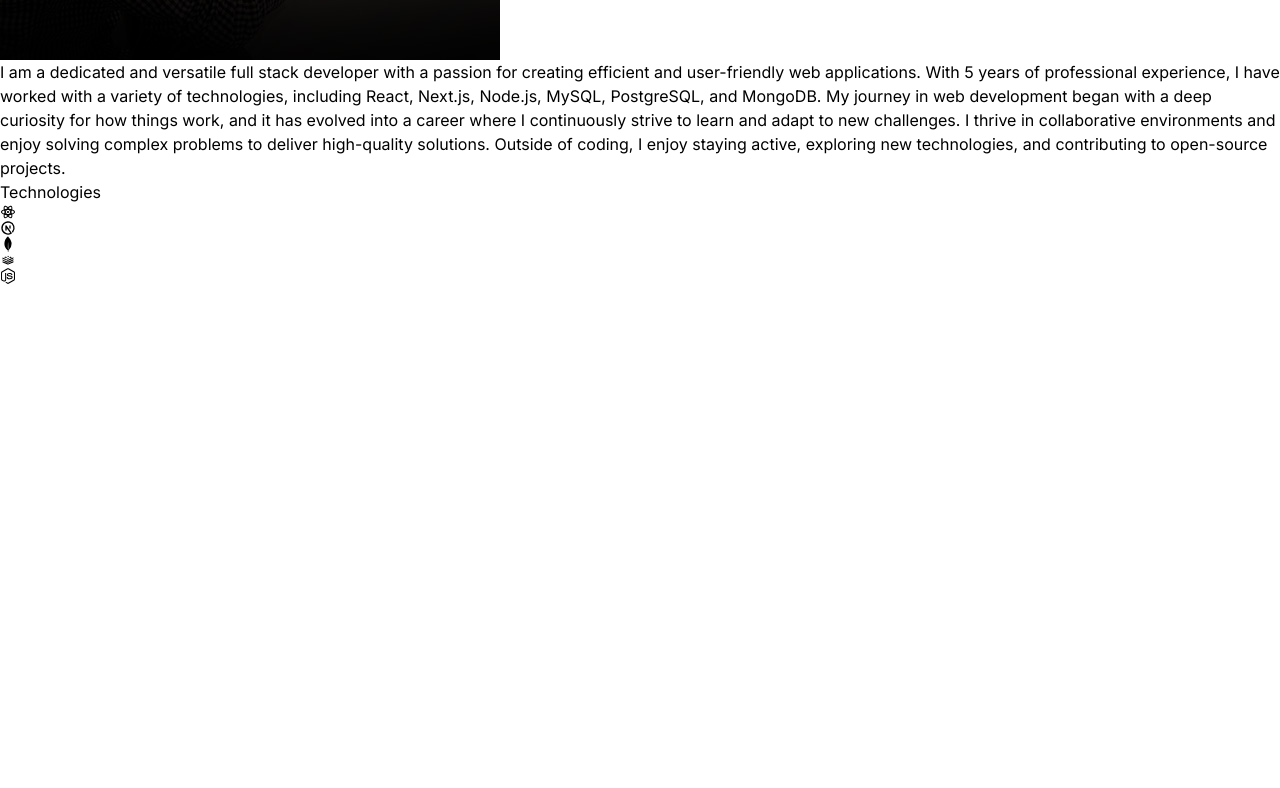
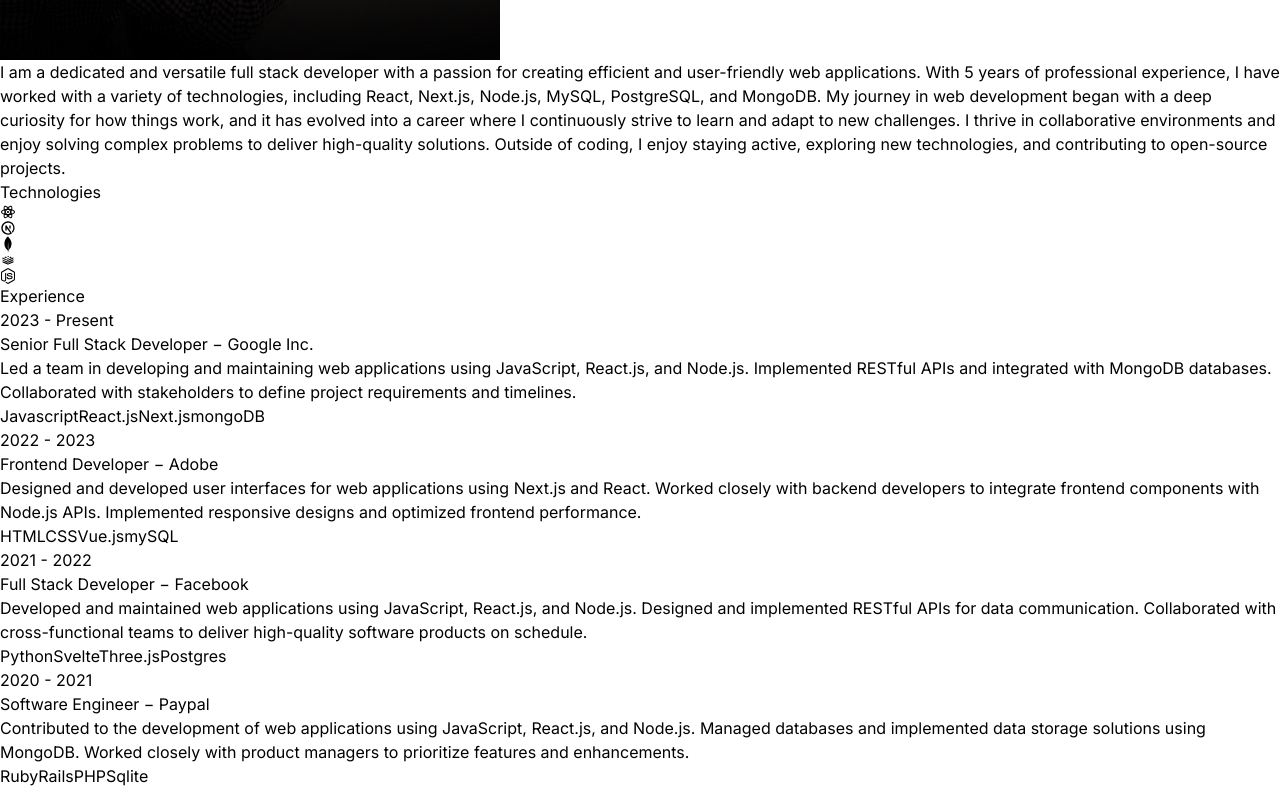
Before and after one commit to Code-Jutsuu/React-Portfolio, a React (Vite) app: page / in a window 1280 px wide. Shown: the part 1270-2058 px from the top of the page. Before the commit the page ends 1554 px from the top, so only its background shows below. Built offline with nearby package versions, Linux system fonts and the light colour scheme.

Commit message:
Experience

```diff
--- a/src/App.jsx
+++ b/src/App.jsx
@@ -2,6 +2,7 @@
 import Hero from "./components/Hero";
 import About from "./components/About";
 import Technologies from "./components/Technologies";
+import Experience from "./components/Experience";
 
 function App() {
   return (
@@ -15,6 +16,7 @@
         <Hero />
         <About />
         <Technologies />
+        <Experience />
       </div>
     </div>
   );
--- /dev/null
+++ b/src/components/Experience.jsx
@@ -0,0 +1,37 @@
+import { EXPERIENCES } from "../constants";
+
+const Experience = () => {
+  return (
+    <div className="border-b border-neutral-900 pb-4">
+      <h1 className="my-20 text-center text-4xl">Experience</h1>
+      <div>
+        {EXPERIENCES.map((experience, index) => (
+          <div key={index} className="mb-8 flex flex-wrap lg:justify-center">
+            <div className="w-full lg:w-1/4">
+              <p className="mb-2 text-sm text-neutral-400">{experience.year}</p>
+            </div>
+            <div className="w-full max-w-xl lg:w-3/4">
+              <h6 className="mb-2 font-semibold">
+                {experience.role} −{" "}
+                <span className="text-sm text-purple-100">
+                  {experience.company}
+                </span>
+              </h6>
+              <p className=" mb-4 text-neutral-400">{experience.description}</p>
+              {experience.technologies.map((tech, index) => (
+                <span
+                    key={index}
+                    className="mr-2 mt-4 rounded bg-neutral-900 px-2 py-1 text-sm font-medium text-purple-800"
+                    >
+                        {tech}
+                    </span>
+              ))}
+            </div>
+          </div>
+        ))}
+      </div>
+    </div>
+  );
+};
+
+export default Experience;
```
Also changed, not shown: src/components/Contact.jsx (added, +18 -0 lines), src/components/Projects.jsx (added, +42 -0 lines).
